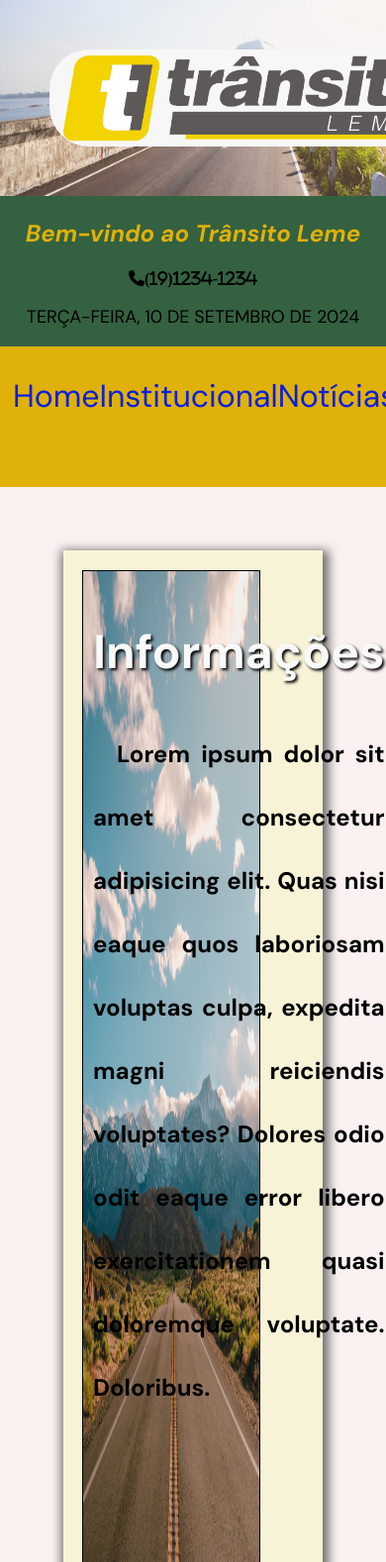
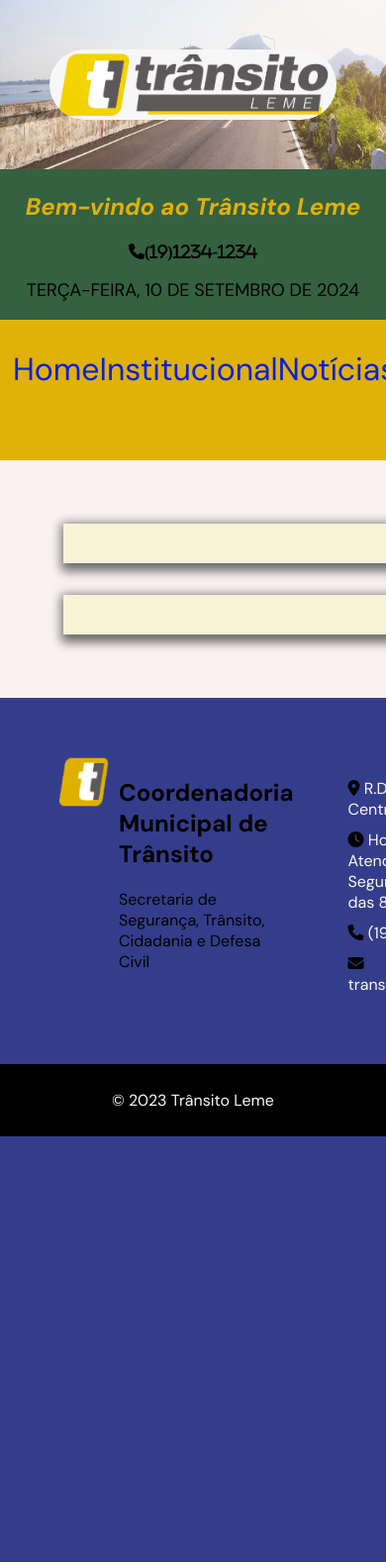
Before and after one commit to Malihgno616/portfolio-transito, a PHP site: page / in a window 390 px wide; the page is wider, and only the part inside the window is pictured. Shown: the top 1578 px of that part at 99% size. After the commit the page ends 1148 px from the top of that part, so only its background shows below. Run offline with PHP 8.4, Linux system fonts and the light colour scheme; some libraries are stand-ins or nearby versions.

Commit message:
Adicionando responsividade

```diff
--- a/index.html
+++ b/index.html
@@ -20,21 +20,13 @@
   </header>
 
   <!-- Boas Vindas -->
-  <div class="welcome">
+
+  <div id="fade-element" class="welcome">
     <h2>Bem-vindo ao Trânsito Leme</h1>
     <i class="fas fa-phone"><span>(19)1234-1234</span></i>
-    <p><span id="current-date"></span></p>
-    <script>
-      const currentDate = new Date();
-      const options = {
-        weekday: 'long',
-        year: 'numeric',
-        month: 'long',
-        day: 'numeric'
-      };
-      const formattedDate = currentDate.toLocaleDateString('pt-BR', options);
-      document.getElementById("current-date").textContent = formattedDate;
-    </script>
+    <p id="fade-element"><span id="current-date"></span></p>
+    <script src="script.js"></script>
+
   </div>
 
   <!-- Menu do Site -->
@@ -51,17 +43,12 @@
   <!-- Conteúdo Principal -->
   <main class="main">
       <div class="section-item">
-        <div class="aside-container">
-            <div class="aside-item">
-              <h2>Informações</h2>
-              <p>Lorem ipsum dolor sit amet consectetur adipisicing elit. Quas nisi eaque quos laboriosam voluptas culpa, expedita magni reiciendis voluptates? Dolores odio odit eaque error libero exercitationem quasi doloremque voluptate. Doloribus.</p>
-            </div>
+
         </div>
       </div>
       <div class="section-item">
         <div class="another-section-item">
-          <div class="divisions-section">item1</div>
-          <div class="divisions-section">item2</div>
+
         </div>
       </div>
   </main>
--- /dev/null
+++ b/script.js
@@ -0,0 +1,9 @@
+const currentDate = new Date();
+const options = {
+  weekday: 'long',
+  year: 'numeric',
+  month: 'long',
+  day: 'numeric'
+};
+const formattedDate = currentDate.toLocaleDateString('pt-BR', options);
+document.getElementById("current-date").textContent = formattedDate;
--- a/style.css
+++ b/style.css
@@ -33,10 +33,11 @@ body {
 }
 
 .header img {
+  max-width: 100%;
   width: 400px;
   margin-left: 0;
   margin-right: 0;
-  height: 100%;
+  height: auto;
   background-repeat: no-repeat;
   background-color: #f7f7f7;
   border-radius: 40px;
@@ -62,6 +63,15 @@ body {
 .welcome h2 {
   color: var(--cor1);
   font-style: italic;
+}
+
+#fade-element {
+  transition: opacity 0.5s;
+  opacity: 1;
+}
+
+.fade-out {
+  opacity: 0;
 }
 
 
@@ -100,18 +110,19 @@ body {
 /*Conteúdo Principal*/
 
 .institucional {
-  padding: 50px;
+  padding: 0;
+  position: relative;
 }
 
 .institucional h1 {
   color: var(--cor1);
   text-align: center;
-  font-size: 3rem;
+
 }
 
 .institucional p {
-  font-size: 2rem;
-  line-height: 4rem;
+  font-size: 1.5rem;
+  text-align: justify;
 }
 
 .institucional a {
@@ -119,27 +130,30 @@ body {
   color: var(--cor1);
   background-color: var(--cor2);
   border-radius: 10px;
+
 }
 
-
+#contato-main .section-item{
+  width: 20%;
+}
 
 .main {
   padding: 4em;
   display: flex;
   margin: 0 auto;
   gap: 2em;
+  flex-wrap: wrap;
+  justify-content: center;
 }
 
 .main {
   display: flex;
-  flex-wrap: wrap;
-  justify-content: center;
 }
 
 .main .section-item {
   padding: 20px;
-  width: 1000px;
-  height: 1200px;
+  width: 900px;
+  height: 400px;
   flex: 2;
   box-shadow: 2px 4px 10px 4px #6b6b6b;
   background-color: #f8f3d7;
@@ -148,17 +162,16 @@ body {
 .aside-container {
   position: relative;
   margin: 0 auto;
-  left: -10%;
-  width: 80%;
-  height: 100%;
-  border: 1px solid #000;
-  position: relative;
-  background-image: url("/images/estradavert.png");
-  background-size: 100% 100%;
+  left: -25%;
+  height: 50%;
+  border: 1px solid #ccc;
+  box-shadow: 2px 2px 3pc #323;
+  max-width: 50%;
+
 }
 
 .aside-item {
-  position: absolute;
+  position: relative;
   margin: 10px 10px 50px 10px;
   top: 0;
   left: 0;
@@ -168,14 +181,17 @@ body {
   font-size: 3rem;
   color: #f9f9f9;
   text-shadow: 2px 2px 3px #000000;
+  position: absolute;
 }
 
 .aside-item p {
-  font-size: 1.5rem;
-  font-weight: 700;
+  font-size: 1rem;
+  font-weight: 500;
+  top: 100px;
   text-indent: 1.5rem;
   text-align: justify;
   line-height: 4rem;
+  position: absolute;
 }
 
 .another-section-item {
@@ -185,11 +201,6 @@ body {
   margin: 0 auto;
 }
 
-.divisions-section {
-  width: 300px;
-  height: 1130px;
-  box-shadow: 2px 4px 10px 4px #6b6b6b;
-}
 
 /* Rodapé */
 
@@ -211,6 +222,7 @@ body {
   background-color: var(--cor3);
   position: relative;
   margin: auto;
+  display: grid;
 }
 
 .footer-item:first-child {
@@ -283,3 +295,33 @@ body {
   padding: 10px;
   text-align: center;
 }
+
+/* For small screens */
+@media (max-width: 480px) {
+  .main {
+    flex-direction: column;
+  }
+  .aside-container {
+    width: 100%;
+  }
+}
+
+/* For medium screens */
+@media (min-width: 481px) and (max-width: 768px) {
+  .main {
+    flex-direction: row;
+  }
+  .aside-container {
+    width: 30%;
+  }
+}
+
+/* For large screens */
+@media (min-width: 769px) {
+  .main {
+    flex-direction: row;
+  }
+  .aside-container {
+    width: 20%;
+  }
+}
```
Also changed, not shown: pages/contato.html (+94 -3 lines).
